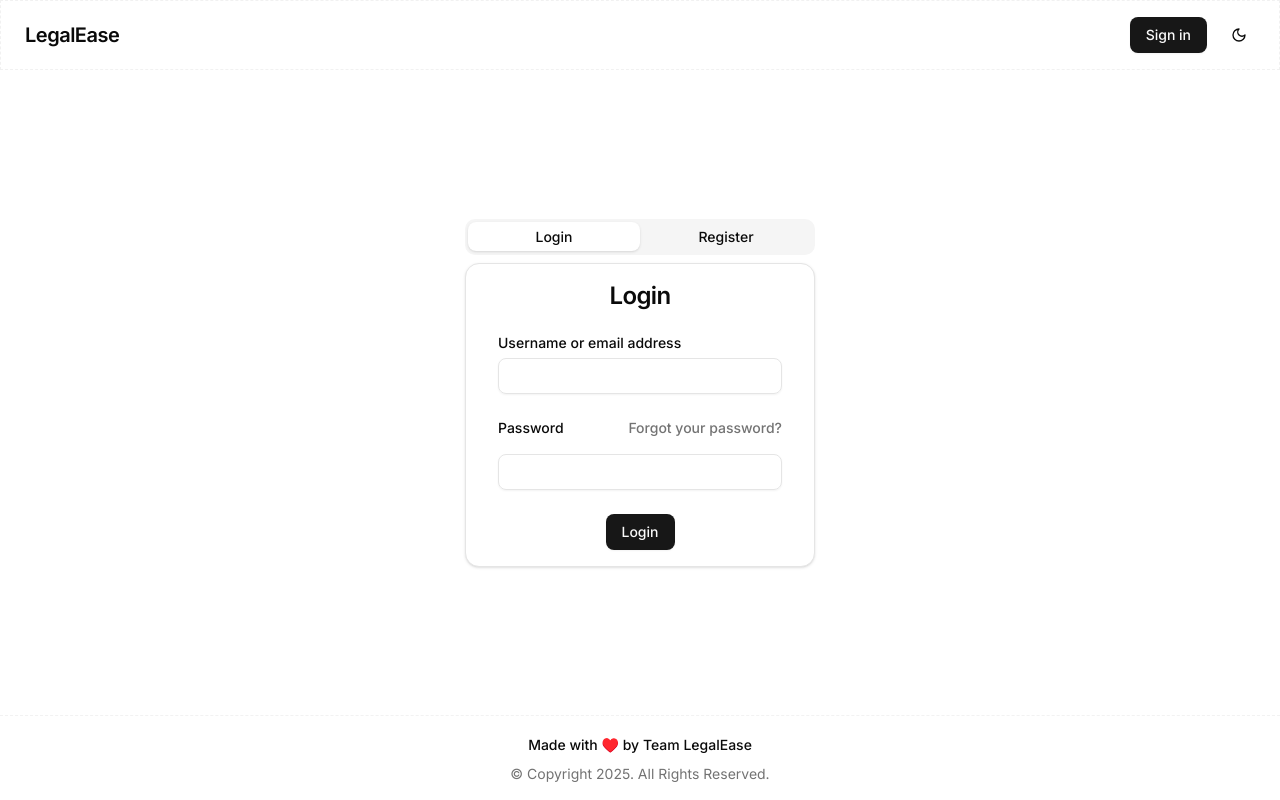
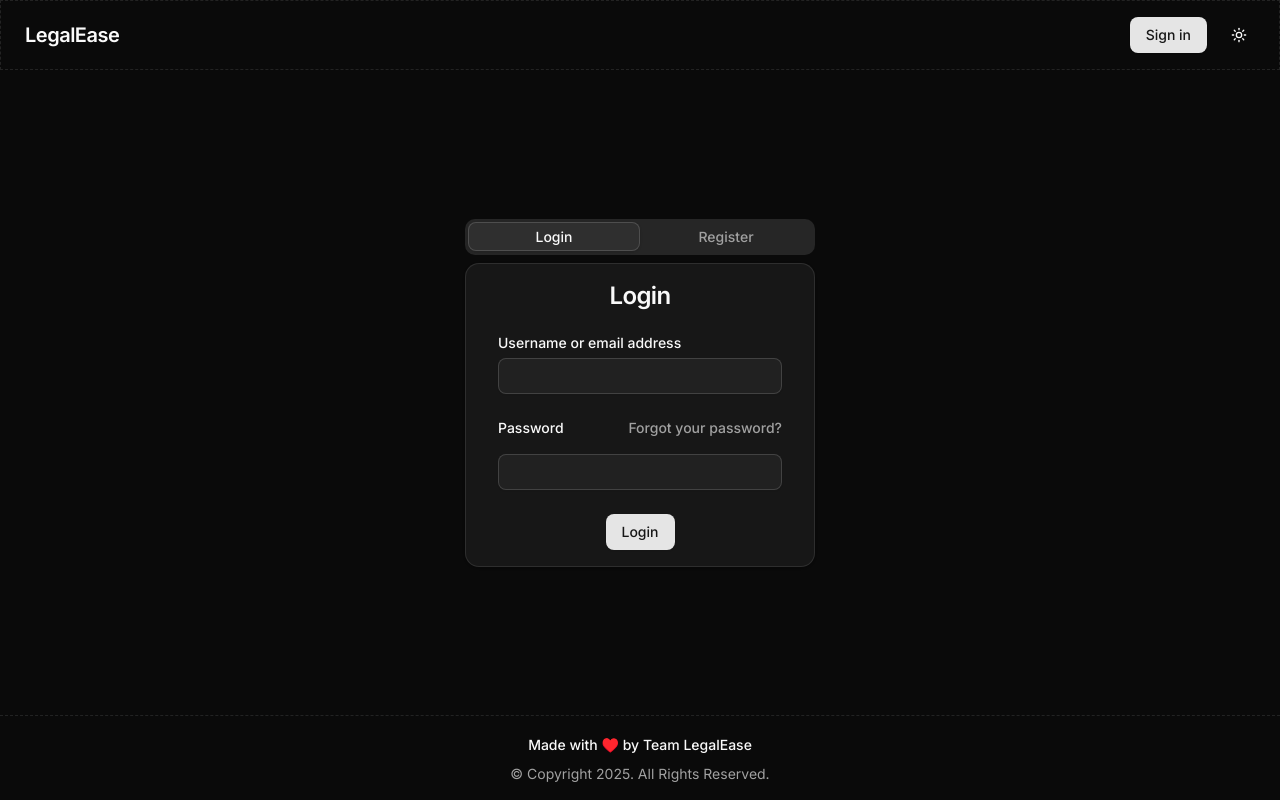
Before and after one commit to whyredfire/legislative-summarization, a Next.js app in the folder next-server/: page /signin in a window 1280 px wide. Built offline with nearby package versions, Linux system fonts and the light colour scheme; no server answers.

Commit message:
feat(next-server): Create our own ThemeContext provider

```diff
--- a/next-server/app/layout.tsx
+++ b/next-server/app/layout.tsx
@@ -2,12 +2,12 @@ import type { Metadata } from "next";
 import { Inter } from "next/font/google";
 
 import "./globals.css";
-import { ThemeProvider } from "@/theme/theme-provider";
 
 import SiteHeader from "@/components/SiteHeader";
 import Footer from "@/components/footer";
 import { Toaster } from "@/components/ui/sonner";
 import { siteConfig } from "@/data/globals";
+import { ThemeProvider } from "@/context/theme-provider";
 
 export const metadata: Metadata = {
   title: siteConfig.title,
@@ -22,15 +22,10 @@ export default function RootLayout({
   children: React.ReactNode;
 }>) {
   return (
-    <html lang="en" suppressHydrationWarning>
+    <html lang="en">
       <body className={inter.className}>
         <div className="flex min-h-screen flex-col">
-          <ThemeProvider
-            attribute="class"
-            defaultTheme="system"
-            enableSystem
-            disableTransitionOnChange
-          >
+          <ThemeProvider>
             <SiteHeader />
             <div className="container-wrapper container flex flex-1 items-center justify-center">
               {children}
--- a/next-server/components/SiteHeader/mode-switcher.tsx
+++ b/next-server/components/SiteHeader/mode-switcher.tsx
@@ -2,24 +2,19 @@
 
 import * as React from "react";
 import { MoonIcon, SunIcon } from "lucide-react";
-import { useTheme } from "next-themes";
 import { Button } from "../ui/button";
+import ThemeContext from "@/context/theme-provider";
 
 export function ModeSwitcher() {
-  const { setTheme, resolvedTheme } = useTheme();
-
-  const toggleTheme = React.useCallback(() => {
-    setTheme(resolvedTheme === "dark" ? "light" : "dark");
-  }, [resolvedTheme, setTheme]);
+  const { isDarkTheme, toggleThemeHandler } = React.useContext(ThemeContext);
 
   return (
     <Button
       variant="ghost"
       className="group/toggle h-8 w-8 px-0"
-      onClick={toggleTheme}
+      onClick={toggleThemeHandler}
     >
-      <SunIcon className="hidden [html.dark_&]:block" />
-      <MoonIcon className="hidden [html.light_&]:block" />
+      {isDarkTheme ? <SunIcon /> : <MoonIcon />}
       <span className="sr-only">Toggle theme</span>
     </Button>
   );
--- /dev/null
+++ b/next-server/context/theme-provider.tsx
@@ -0,0 +1,51 @@
+"use client";
+
+import {
+  createContext,
+  useEffect,
+  useState,
+  useCallback,
+  JSX,
+  ReactElement,
+} from "react";
+
+interface ThemeContextType {
+  isDarkTheme: boolean;
+  toggleThemeHandler: () => void;
+}
+
+const ThemeContext = createContext<ThemeContextType>({
+  isDarkTheme: true,
+  toggleThemeHandler: () => {},
+});
+
+interface ThemePropsInterface {
+  children?: JSX.Element | Array<JSX.Element>;
+}
+
+// inspired from https://javascript.plainenglish.io/how-to-implement-dark-light-themes-in-a-next-js-app-using-context-hook-tailwindcss-336558dd4579
+export function ThemeProvider({ children }: ThemePropsInterface): ReactElement {
+  const [isDarkTheme, setIsDarkTheme] = useState<boolean>(true);
+
+  useEffect(() => {
+    const storedTheme = localStorage.getItem("isDarkTheme");
+    const dark = storedTheme === null || storedTheme === "true";
+    setIsDarkTheme(dark);
+    document.body?.classList.toggle("dark", dark);
+  }, []);
+
+  const toggleThemeHandler = useCallback(() => {
+    const newTheme = !isDarkTheme;
+    setIsDarkTheme(newTheme);
+    localStorage.setItem("isDarkTheme", JSON.stringify(newTheme));
+    document.body?.classList.toggle("dark", newTheme);
+  }, [isDarkTheme]);
+
+  return (
+    <ThemeContext.Provider value={{ isDarkTheme, toggleThemeHandler }}>
+      {children}
+    </ThemeContext.Provider>
+  );
+}
+
+export default ThemeContext;
--- a/next-server/theme/theme-provider.tsx
+++ /dev/null
@@ -1,11 +0,0 @@
-"use client";
-
-import * as React from "react";
-import { ThemeProvider as NextThemesProvider } from "next-themes";
-
-export function ThemeProvider({
-  children,
-  ...props
-}: React.ComponentProps<typeof NextThemesProvider>) {
-  return <NextThemesProvider {...props}>{children}</NextThemesProvider>;
-}
```
